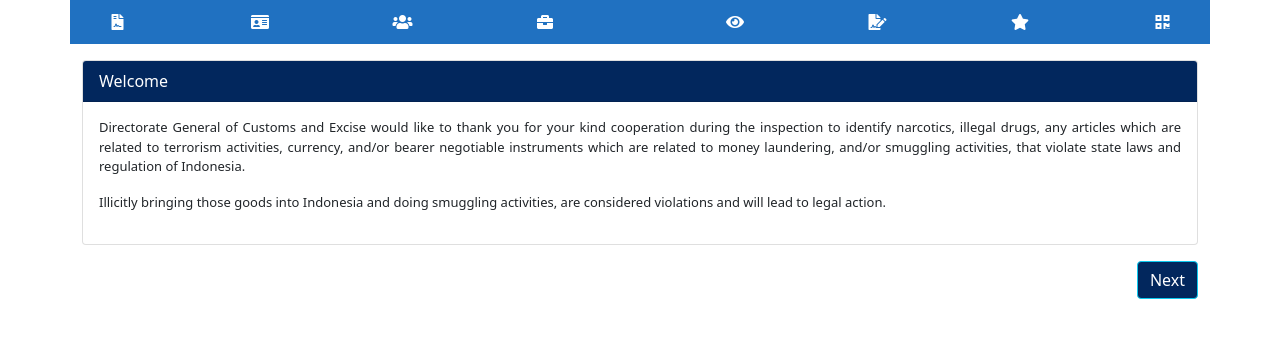
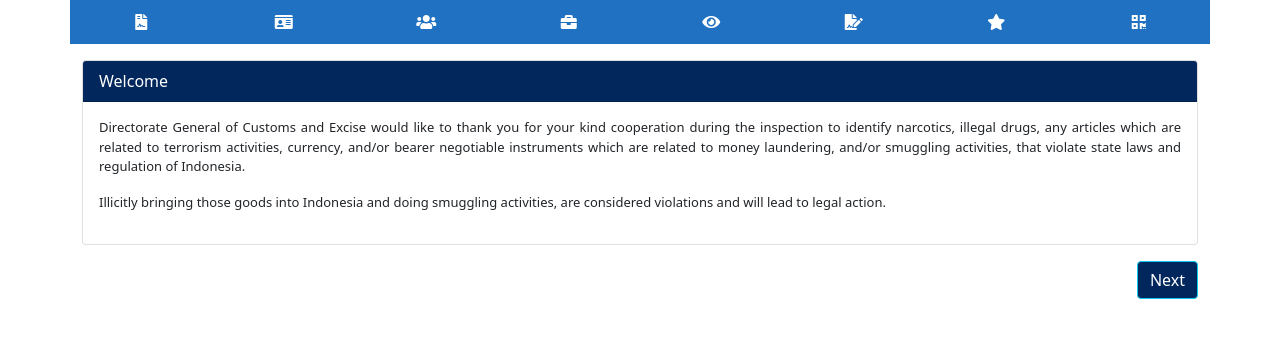
Before and after one commit to robbi1992/ecd, a CodeIgniter app: page /database/passengers?lang=en in a window 1280 px wide. Shown: the part 66-404 px from the top of the page. Run offline with CodeIgniter, Linux system fonts and the light colour scheme; data comes from the database, SQL or seed files in the repository; data that the repository does not hold is empty.

Commit message:
fix icon space & message for qr

```diff
--- a/application/views/passengers.php
+++ b/application/views/passengers.php
@@ -30,31 +30,43 @@
         <!-- end shortcut menu -->
         <div class="container d-none" id="theContent">
             <div class="row bc-sub-menu text-center">
-                <div class="col-1 bc-link-menu">
+                <div class="col-6">
+                    <div class="row">
+                        <div class="col-3 bc-link-menu">
                             <a value="5" class="text-white bc-link" href="#" title="Term&Condition"><i class="fa fa-file-contract"></i></a>
                         </div>
-                <div class="col-2 bc-link-menu">
+                        <div class="col-3 bc-link-menu">
                             <a value="0" class="text-white bc-link" href="#" title="Personal"><i class="fa fa-id-card"></i></a>
                         </div>
-                <div class="col-1 bc-link-menu">
+                        <div class="col-3 bc-link-menu">
                             <a value="1" class="text-white bc-link" href="#" title="Family"><i class="fa fa-users"></i></a>
                         </div>
-                <div class="col-2 bc-link-menu">
+                        <div class="col-3 bc-link-menu">
                             <a value="2" class="text-white bc-link" href="#" title="Barang"><i class="fa fa-briefcase"></i></a>
                         </div>
-                <div class="col-2 bc-link-menu">
+                    </div>
+                    <!-- end row inside -->
+                </div>
+                <div class="col-6">
+                    <div class="row">
+                        <div class="col-3 bc-link-menu">
                             <a value="3" class="text-white bc-link" href="#" title="Preview"><i class="fa fa-eye"></i></a>
                         </div>
-                <div class="col-1 bc-link-menu">
+                        <div class="col-3 bc-link-menu">
                             <a value="7" class="text-white bc-link" href="#" title="Agreement"><i class="fa fa-file-signature"></i></a>
                         </div>
-                <div class="col-2 bc-link-menu">
+                        <div class="col-3 bc-link-menu">
                             <a value="6" class="text-white bc-link" href="#" title="Rating"><i class="fa fa-star"></i></a>
                         </div>
-                <div class="col-1 bc-link-menu">
+                        <div class="col-3 bc-link-menu">
                             <a value="4" class="text-white bc-link" href="#" title="QR Code"><i class="fa fa-qrcode"></i></a>
                         </div>
                     </div>
+                    <!-- end row inside -->
+                </div>
+                <!-- end col inside -->
+            </div>
+            <!-- end row -->
             <!--
             <div class="bc-page g20-page mt-3">
                 <img src="/assets/img/g20_page.jpg" style="width:100%;" />
@@ -569,10 +581,20 @@
             <div class="bc-page qr_code mt-3 d-none">
                 <div class="card">
                     <div class="card-body">
+                        <!-- show when the process completed -->
+                        <div class="d-none" name="success-msg">
                             <h4 class="text-center text-success"><?= ($en) ? 'Thank You!' : 'Terima Kasih!';?></h4>
                             <p class="text-center" style="margin-top: -10px; font-weight: bold; font-size: 13px;">
                                 <?= ($en) ? 'Your submission has been received' : 'Pengisian anda telah kami terima';?>
                             </p>
+                        </div>
+                        <div class="d-none" name="error-msg">
+                            <h4 class="text-center text-danger"><?= ($en) ? 'Sorry!' : 'Maaf!';?></h4>
+                            <p class="text-center" style="margin-top: -10px; font-weight: bold; font-size: 13px;">
+                                <?= ($en) ? 'Please fill in your data correctly' : 'Mohon melakukan pengisian dengan benar';?>
+                            </p>
+                        </div>
+                        <!--  -->
                         <p class="bc-desc"><?= ($en) ? 'Save this QR Code or screenshot this page and please scan to Customs Officer':'Simpan kode QR atau tangkap layar laman ini, kemudian serahkan kepada petugas Bea Cukai';?></p>
                         <img src="" style="width: 100%;"/>
                         <div class="text-center" style="width: 100%;"><a href="" name="btnSaveQR" class="btn btn-outline-primary bc-bg" download><?= ($en) ? 'SAVE QR CODE':'SIMPAN KODE QR';?></a></div>
--- a/assets/app/js/passengers.js
+++ b/assets/app/js/passengers.js
@@ -96,6 +96,14 @@
                 } else if (value == '3') {
                     $('.preview').removeClass('d-none');
                 } else if (value == '4') {
+                    var isEmptyPersonal = Object.keys(Pass.params.personal).length;
+                    if (isEmptyPersonal === 0 || Pass.params.agreement === 0) {
+                        $('div[name="error-msg"]').removeClass('d-none');
+                        $('div[name="success-msg"]').addClass('d-none');
+                    } else {
+                        $('div[name="error-msg"]').addClass('d-none');
+                        $('div[name="success-msg"]').removeClass('d-none');
+                    }
                     $('.qr_code').removeClass('d-none');
                 } else if (value == '5') {
                     $('.goods_t_m').removeClass('d-none');
```
Lines whose indentation alone changed are shown as unchanged.
